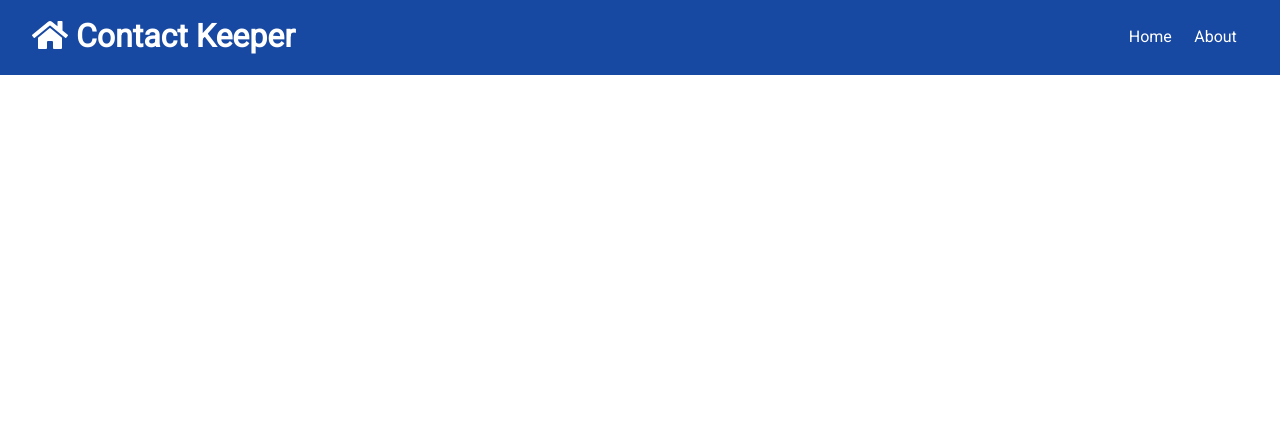
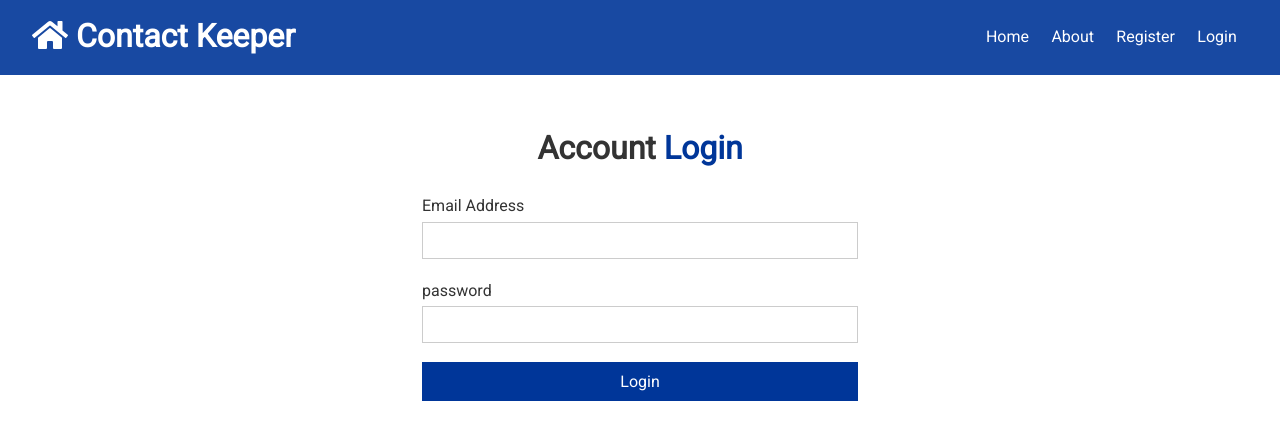
Before and after one commit to mojvaf/contact-Form, a React (Create React App) app in the folder client/: page /login in a window 1280 px wide. Shown: the top 440 px of the page. Built offline with nearby package versions, Linux system fonts and the light colour scheme.

Commit message:
login component

```diff
--- a/client/src/App.js
+++ b/client/src/App.js
@@ -6,6 +6,8 @@
 import About from './components/pages/About';
 import ContactState from './context/contact/ContactState'
 import AuthState from './context/auth/AuthState'
+import Register from './components/auth/Register'
+import Login from './components/auth/Login'
 function App() {
   return (
     <AuthState>
@@ -17,6 +19,8 @@
         <Switch>
          <Route exact path='/' component={Home}/>
          <Route exact path='/about' component={About} />
+         <Route exact path='/register' component={Register}/>
+         <Route exact path='/login' component={Login}/>
         </Switch>
        </div>
      </Fragment>
--- /dev/null
+++ b/client/src/components/auth/Login.js
@@ -0,0 +1,39 @@
+import React, {useState} from 'react'
+
+ const Login = () => {
+     const [user,setUser]=useState({
+         email:'',
+         password:'',
+     })
+
+     const {email,password} = user;
+
+     const onChange = e =>{
+       setUser({...user, [e.target.name]: e.target.value})
+     }
+
+     const onSubmit = e =>{
+       e.preventDefault()
+       console.log('Login submit')
+     }
+
+    return (
+        <div className='form-container'>
+            <h1>
+             Account <span className='text-primary'>Login</span>
+            </h1>
+            <from onSubmit={onSubmit}>
+              <div className='form-group'>
+                <label htmlFor='email'>Email Address</label>
+                <input type='email' name='email' value={email} onChange={onChange}/>
+              </div>
+              <div className='form-group'>
+                <label htmlFor='password'>password</label>
+                <input type='password' name='password' value={password} onChange={onChange}/>
+              </div>
+              <input type='submit' value='Login' className='btn btn-primary btn-block'/>
+            </from>
+        </div>
+    )
+}
+export default Login
--- /dev/null
+++ b/client/src/components/auth/Register.js
@@ -0,0 +1,47 @@
+import React, {useState} from 'react'
+
+ const Register = () => {
+     const [user,setUser]=useState({
+         name: '',
+         email:'',
+         password:'',
+         password2:''
+     })
+
+     const onChange = e =>{
+       setUser({...user, [e.target.name]: e.target.value})
+     }
+
+     const onSubmit = e =>{
+       e.preventDefault()
+       console.log('Register submit')
+     }
+     const {name,email,password,password2} = user;
+    return (
+        <div className='form-container'>
+            <h1>
+             Account <span className='text-primary'>Register</span>
+            </h1>
+            <from onSubmit={onSubmit}>
+              <div className='form-group'>
+                <label htmlFor='name'>Name</label>
+                <input type='text' name='name' value={name} onChange={onChange}/>
+              </div>
+              <div className='form-group'>
+                <label htmlFor='email'>Email Address</label>
+                <input type='email' name='email' value={email} onChange={onChange}/>
+              </div>
+              <div className='form-group'>
+                <label htmlFor='password'>password</label>
+                <input type='password' name='password' value={password} onChange={onChange}/>
+              </div>
+              <div className='form-group'>
+                <input type='password' name='password2' value={password2} onChange={onChange}/>
+
+              </div>
+              <input type='submit' value='Register' className='btn btn-primary btn-block'/>
+            </from>
+        </div>
+    )
+}
+export default Register
--- a/client/src/components/layout/NavBar.js
+++ b/client/src/components/layout/NavBar.js
@@ -17,6 +17,12 @@
                <li>
                    <Link to='/about'>About</Link>
                </li>
+               <li>
+                   <Link to='/register'>Register</Link>
+               </li>
+               <li>
+                   <Link to='/login'>Login</Link>
+               </li>
            </ul>
 
         </div>
```
Also changed, not shown: 1 other file (tests, documents, lock files or other folders).
